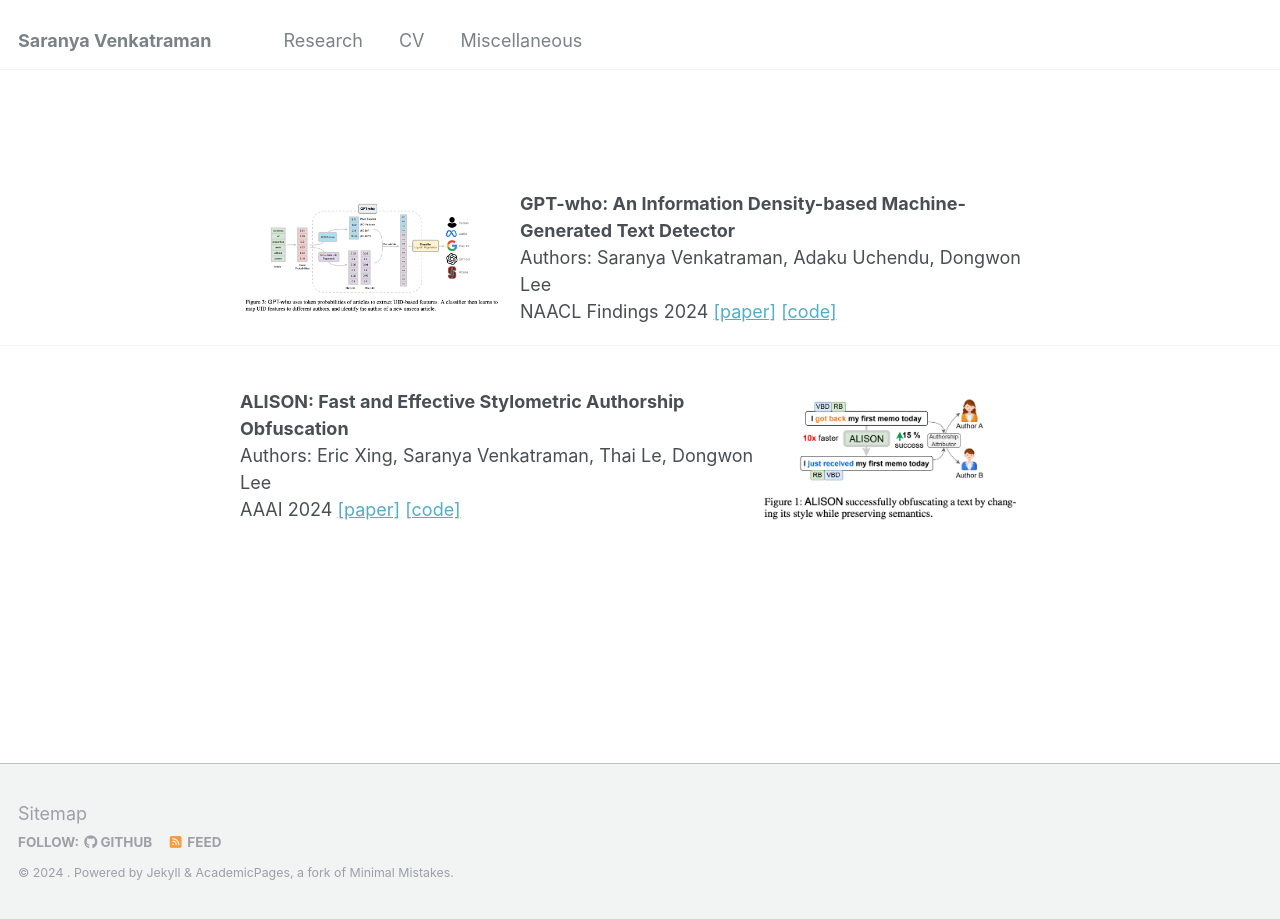
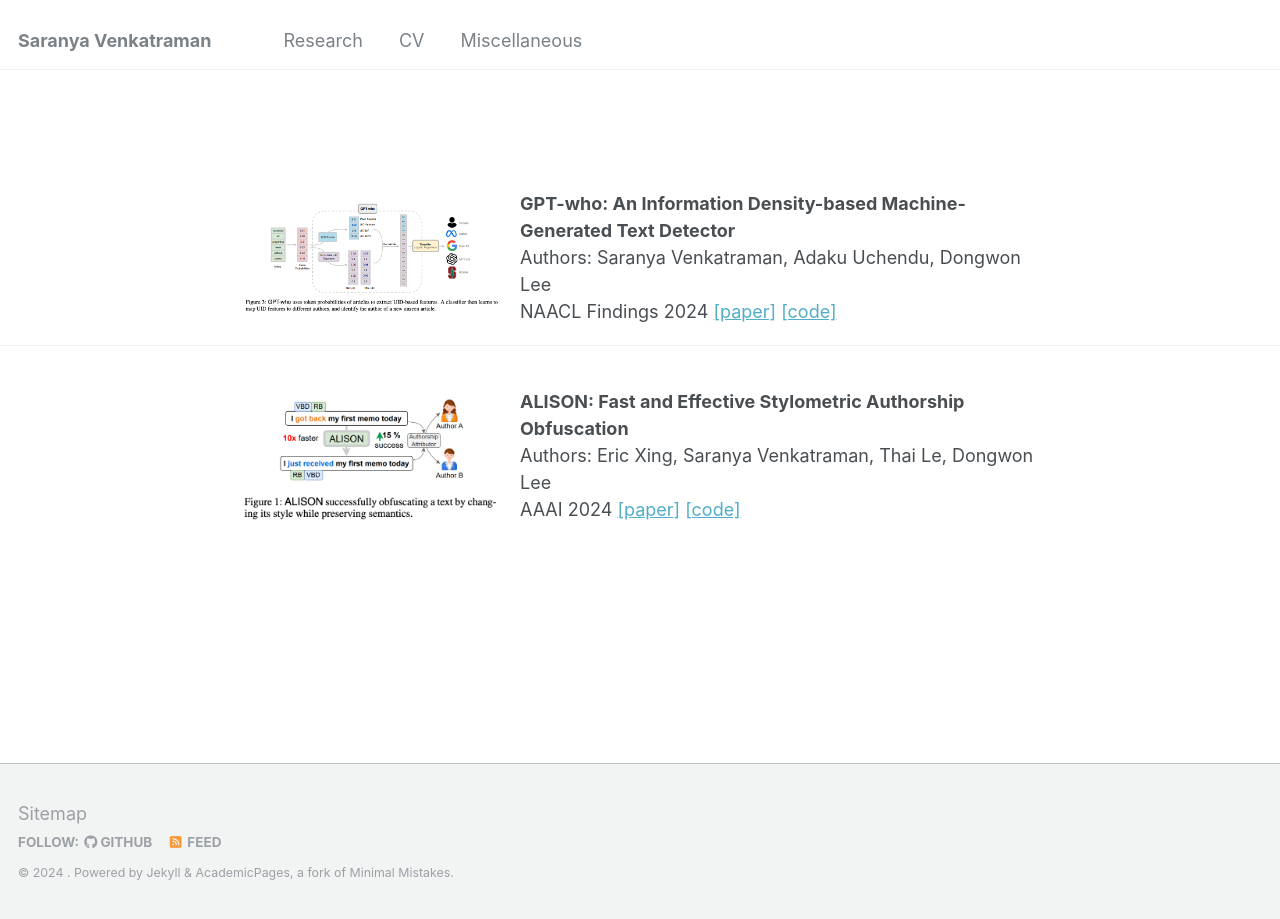
Before and after one commit to saranya-venkatraman/saranya-venkatraman.github.io, a Jekyll site: the page built from _pages/research.html, in a window 1280 px wide. Built offline with Jekyll 4.4.1, drawn with Linux system fonts in a browser that asks for light colours.

Commit message:
Update research.html

```diff
--- a/_pages/research.html
+++ b/_pages/research.html
@@ -33,6 +33,7 @@ comments: true
     flex: 1; /* Make the image container flexible */
     margin-right: 20px; /* Add space between image and text */
     text-align: center; /* Center align image */
+    order: -1; /* Set the order of the image container to be first */
   }
 
   .image img {
@@ -66,7 +67,7 @@ comments: true
 <hr> <!-- Horizontal line between segments -->
 
 <div class="container">
-  <div class="content" style="flex-direction: row-reverse;">
+  <div class="content">
     <!-- Image container -->
     <div class="image">
       <img src="/images/alison.png" alt="Image Description">
```
